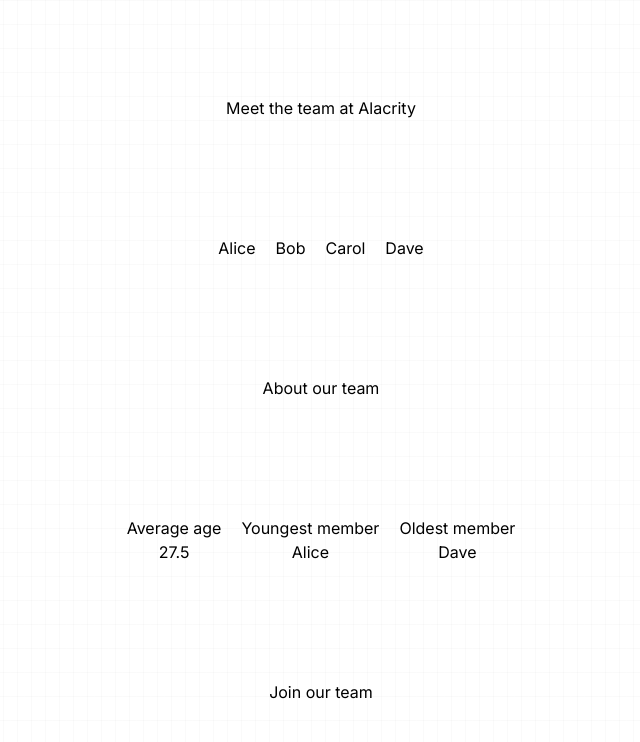
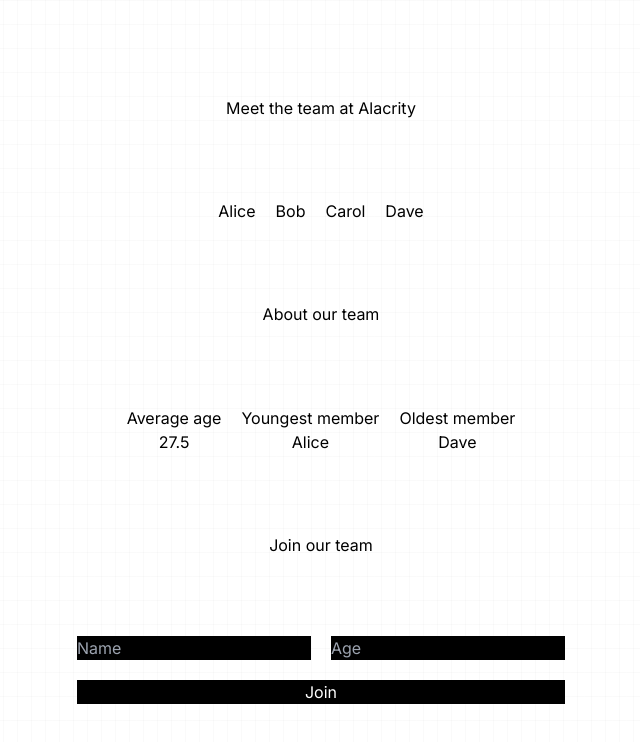
Before and after one commit to MSH-01/alacrity, a Next.js app: page / in a window 1280 px wide. Shown: the top 742 px of the page, without its empty margins (319-959 px from the left). Built offline with nearby package versions, Linux system fonts and the light colour scheme.

Commit message:
feat: create form to add new team member

```diff
--- a/src/app/layout.tsx
+++ b/src/app/layout.tsx
@@ -5,8 +5,8 @@
 const inter = Inter({ subsets: ["latin"] });
 
 export const metadata: Metadata = {
-  title: "Meet the team | Alacrity",
-  description: "Meet the team at Alacrity",
+  title: "Meet the team | Alacrity Foundation",
+  description: "Meet the team at Alacrity Foundation",
 };
 
 export default function RootLayout({
--- a/src/app/page.tsx
+++ b/src/app/page.tsx
@@ -2,6 +2,7 @@
 
 import { useEffect, useState } from 'react';
 import Card from './components/card';
+import { join } from 'path';
 
 export default function Home() {
 
@@ -18,6 +19,10 @@
   const [avgAge, setAvgAge] = useState(0);
   const [youngest, setYoungest] = useState('');
   const [oldest, setOldest] = useState('');
+
+  // New member
+  const [newName, setNewName] = useState('');
+  const [newAge, setNewAge] = useState(0);
 
   // Calculate team statistics on load and when team changes
   useEffect(() => {
@@ -48,6 +53,15 @@
     setOldest(oldestName);
     // include team in dependencies to recalculate when team changes
   }, [team]);
+
+  function joinTeam() {
+    // Add new member to team
+    // Could be refactored to use form state
+    console.log(newAge, newName)
+    setTeam({members: [...team.members, {name: newName, age: newAge, role: 'Software Engineer'}]});
+    setNewName('');
+    setNewAge(0);
+  }
 
   return (
     <main className="flex min-h-screen flex-col items-center justify-between p-24">
@@ -82,6 +96,13 @@
 
       <h2>Join our team</h2>
       {/* Form to join the team */}
+      <div>
+        <div className='flex gap-5'>
+          <input type='text' placeholder='Name' onChange={(e) => setNewName(e.target.value)}  className='bg-black text-white' />
+          <input type='number' placeholder='Age' onChange={(e) => setNewAge(Number(e.target.value))} className='bg-black text-white' />
+        </div>
+        <button className='bg-black text-white w-full mt-5' onClick={joinTeam}>Join</button>
+      </div>
     </main>
   );
 }
```
